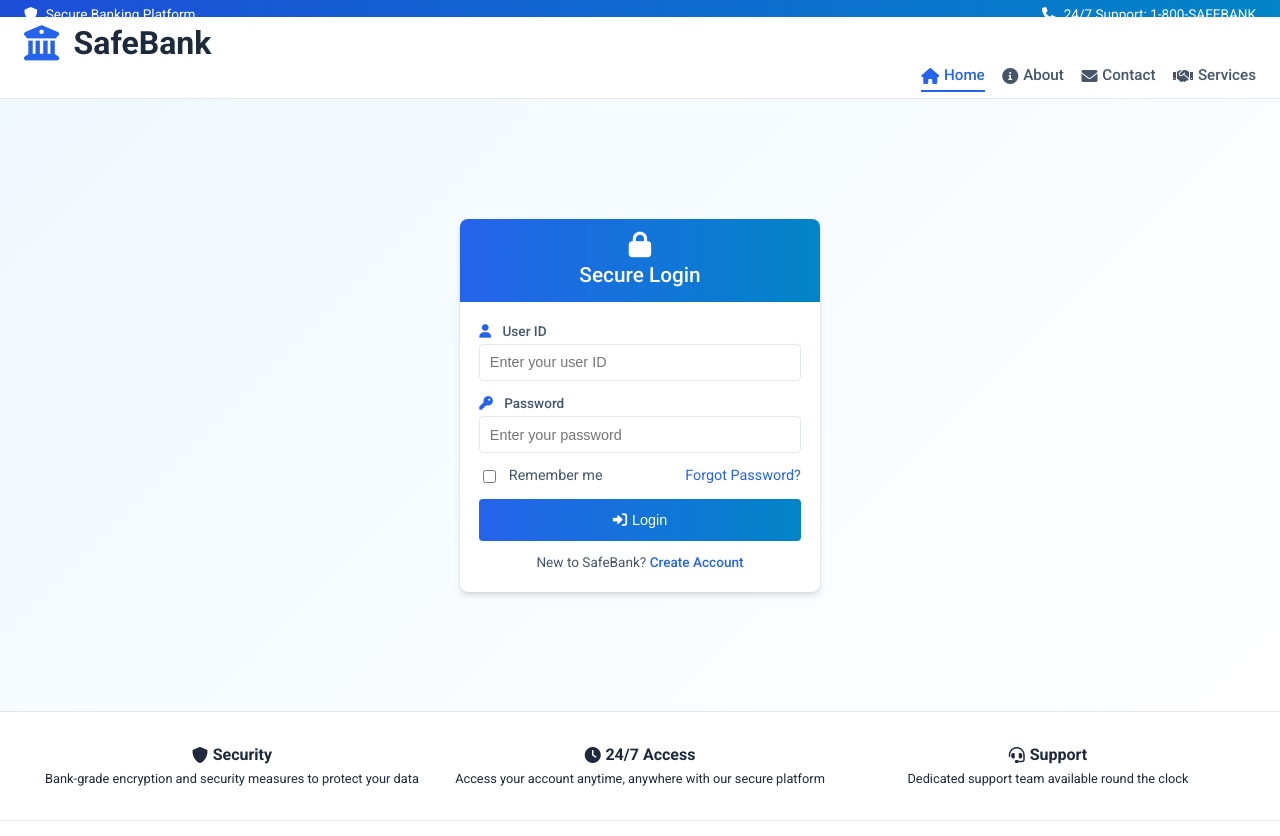
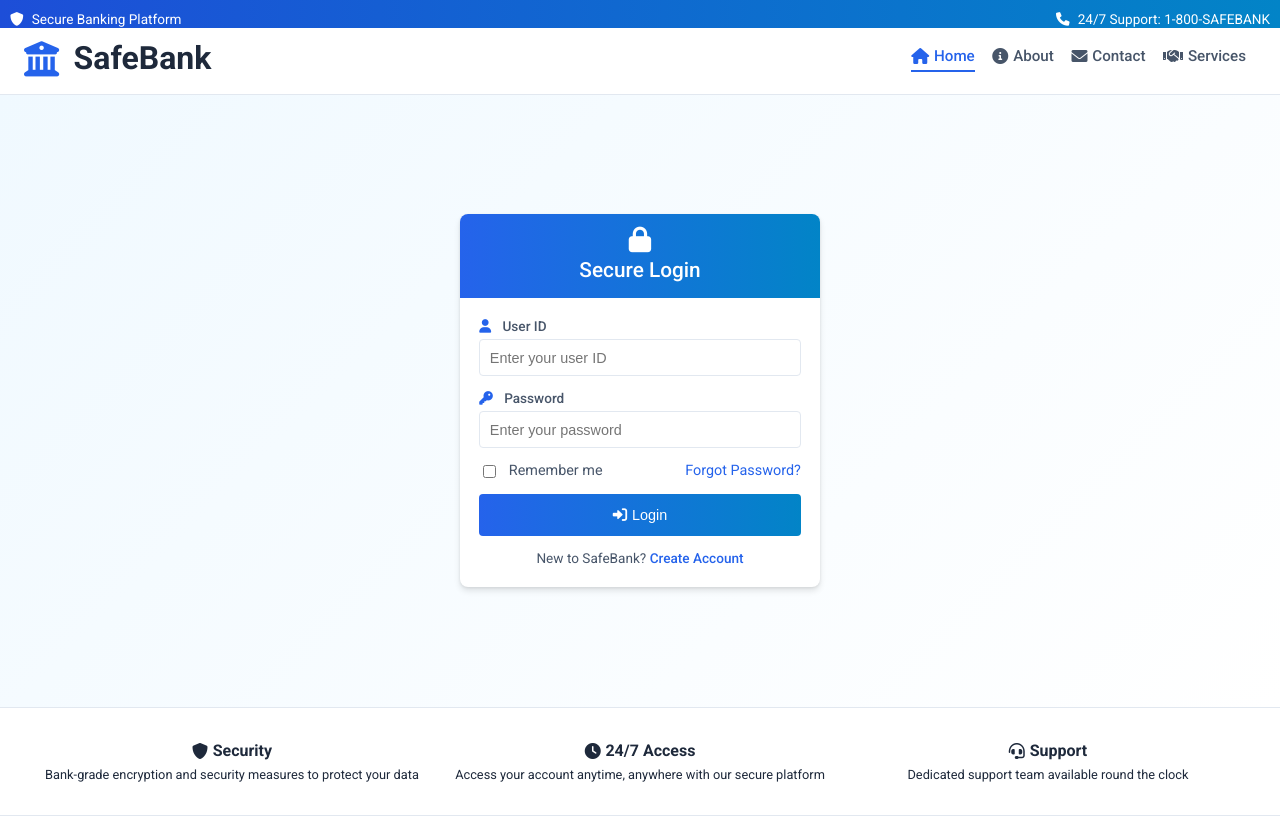
Before and after one commit to ShanawazAlam007/IITKGP, a plain HTML site: page log_in_page/login.html in a window 1280 px wide. Shown: the top 836 px of the page. Drawn offline with Linux system fonts and the light colour scheme.

Commit message:
Update styles.css

```diff
--- a/log_in_page/styles.css
+++ b/log_in_page/styles.css
@@ -27,7 +27,7 @@ body {
 .top-banner {
     background: linear-gradient(to right, var(--primary-dark), var(--accent-color));
     color: white;
-    padding: 0.3rem 1.5rem;
+    padding: 10px;
     display: flex;
     justify-content: space-between;
     font-size: 0.85rem;
@@ -38,13 +38,13 @@ body {
 }
 
 /* Header */
-header {
+/* header {
     background-color: white;
     padding: 0.7rem 1.5rem;
     box-shadow: 0 2px 4px rgba(0, 0, 0, 0.1);
     display: flex;
     align-items: center;
-}
+} */
 
 .logo {
     display: flex;
@@ -67,9 +67,13 @@ header {
 /* Navigation */
 nav {
     background-color: white;
-    padding: 0.2rem 1.5rem;
+    padding: 0.5rem 1.5rem;
     border-bottom: 1px solid var(--border-color);
     margin-top: -0.7rem;
+    display: flex;
+    justify-content: space-between; /* Push items to opposite ends horizontally */
+  align-items: flex-start;
+
 }
 
 .nav-links {
@@ -78,6 +82,8 @@ nav {
     gap: 1.1rem;
     position: relative;
     top: -0.2rem;
+    align-items: center;
+    padding: 10px;
 }
 
 nav a {
```
